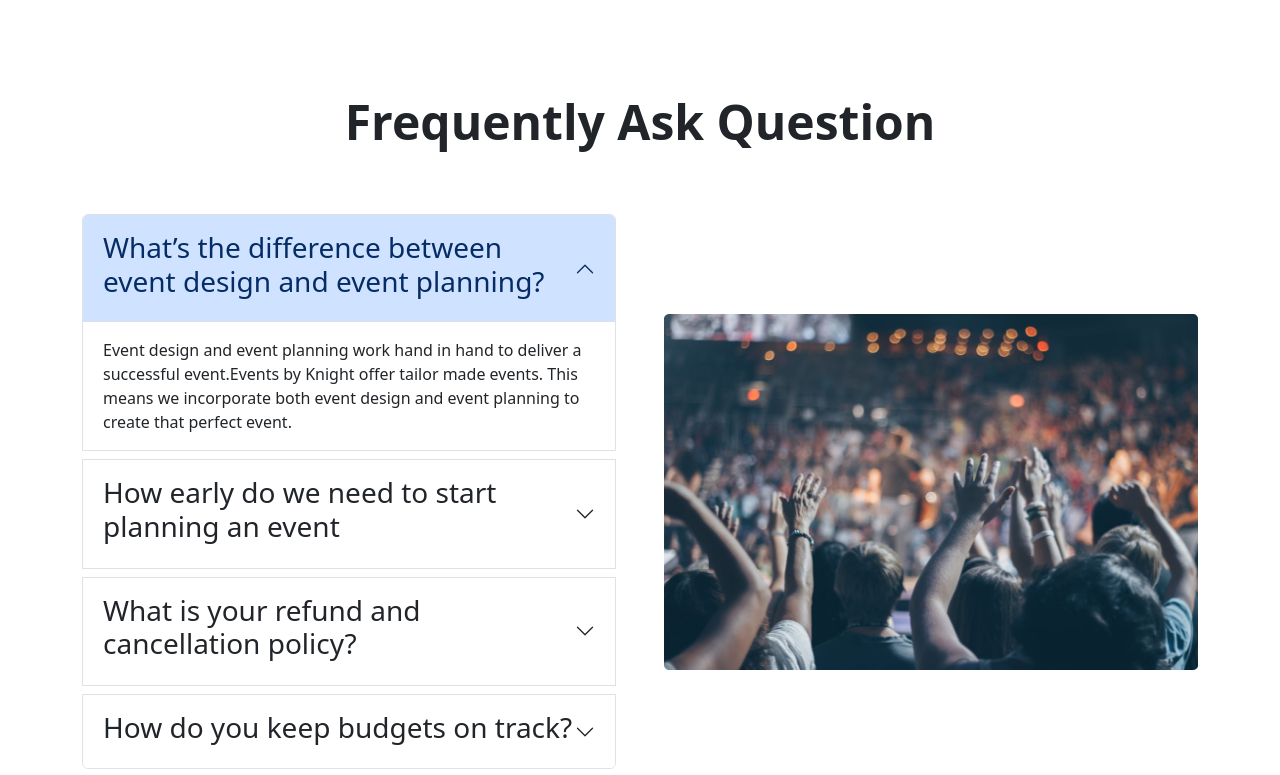
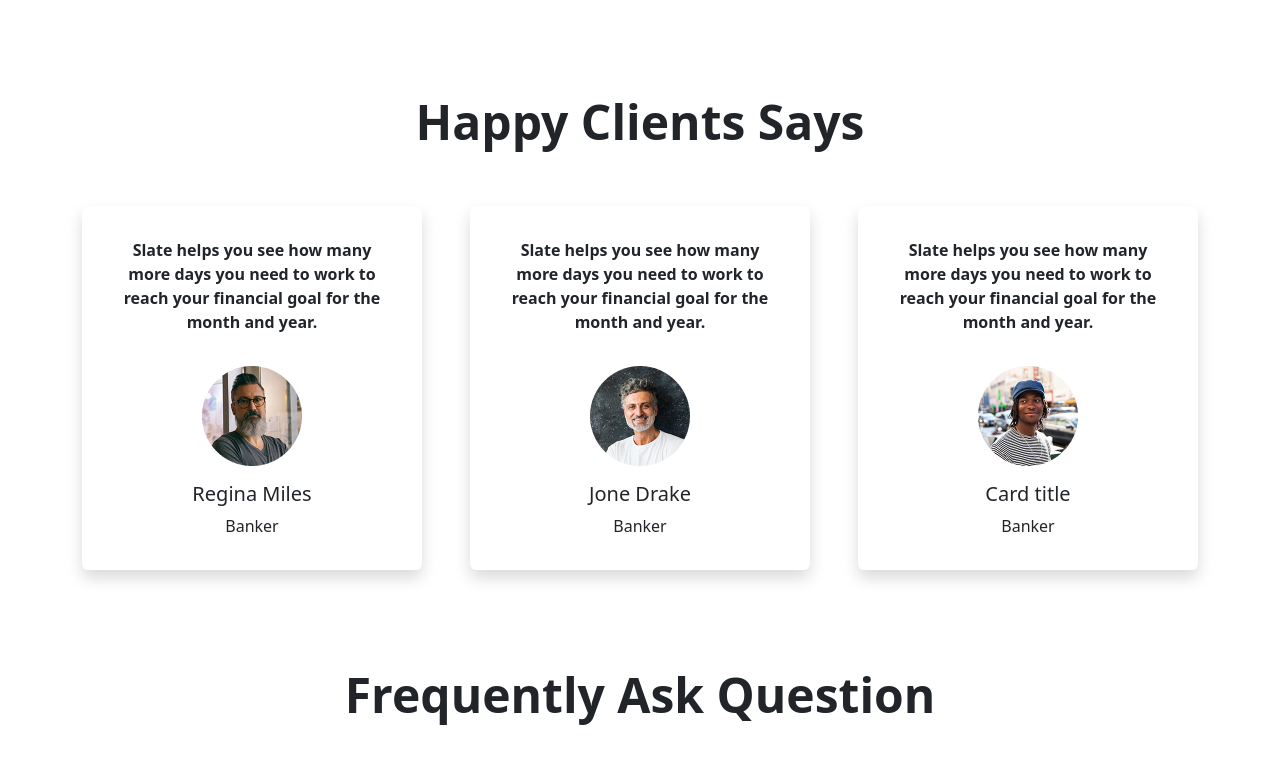
Before and after one commit to rijwanulalam/convention-centre, a plain HTML site: page index.html in a window 1280 px wide. Shown: the part 1919-2694 px from the top of the page. Drawn offline with nearby package versions, Linux system fonts and the light colour scheme.

Commit message:
all done

```diff
--- a/css/styles.css
+++ b/css/styles.css
@@ -1,3 +1,5 @@
+
+
 @media screen and (min-width: 1440px) {
     .banner-img{
         width: 100%;
--- a/index.html
+++ b/index.html
@@ -241,6 +241,51 @@
 
         <!-- profile card -->
 
+        <section class="container container-fluid text-center">
+            <h1 class="fw-bold display-5 py-5">Happy Clients Says</h1>
+            <div class="row row-cols-1 row-cols-md-3 g-5">
+                <div class="col">
+                    <div class="card h-100 p-3 shadow border-0">
+                        <div class="card-body">
+                            <p class="card-text fw-semibold">Slate helps you see how
+                                many more days you need
+                                to work to reach your financial
+                                goal for the month and year.</p>
+                            <img src="images/person 1.png" class="py-3" alt="">
+                            <h5 class="card-title">Regina Miles</h5>
+                            <span>Banker</span>
+                        </div>
+                    </div>
+                </div>
+                <div class="col">
+                    <div class="card h-100 p-3 shadow border-0">
+                        <div class="card-body">
+                            <p class="card-text fw-semibold">Slate helps you see how
+                                many more days you need
+                                to work to reach your financial
+                                goal for the month and year.</p>
+                                <img src="images/person 2.png" class="py-3" alt="">
+                                <h5 class="card-title">Jone Drake</h5>
+                                <span>Banker</span>
+                        </div>
+                    </div>
+                </div>
+                <div class="col">
+                    <div class="card h-100 p-3 shadow border-0">
+                        <div class="card-body">
+                            <p class="card-text fw-semibold">Slate helps you see how
+                                many more days you need
+                                to work to reach your financial
+                                goal for the month and year.</p>
+                                <img src="images/person 3.png" class="py-3" alt="">
+                                <h5 class="card-title">Card title</h5>
+                                <span>Banker</span>
+                        </div>
+                    </div>
+                </div>
+            </div>
+        </section>
+
 
 
         <!-- frequently Ask Question -->
@@ -248,7 +293,7 @@
         <section class="container container-fluid my-5">
             <h1 class="fw-bold display-5 text-center py-5">Frequently Ask Question</h1>
 
-            <div class="row g-5 align-items-center reverse">
+            <div class="row g-5 align-items-center reverse my-3">
                 <div class="col-lg-6">
 
                     <div class="accordion" id="accordionExample">
```
